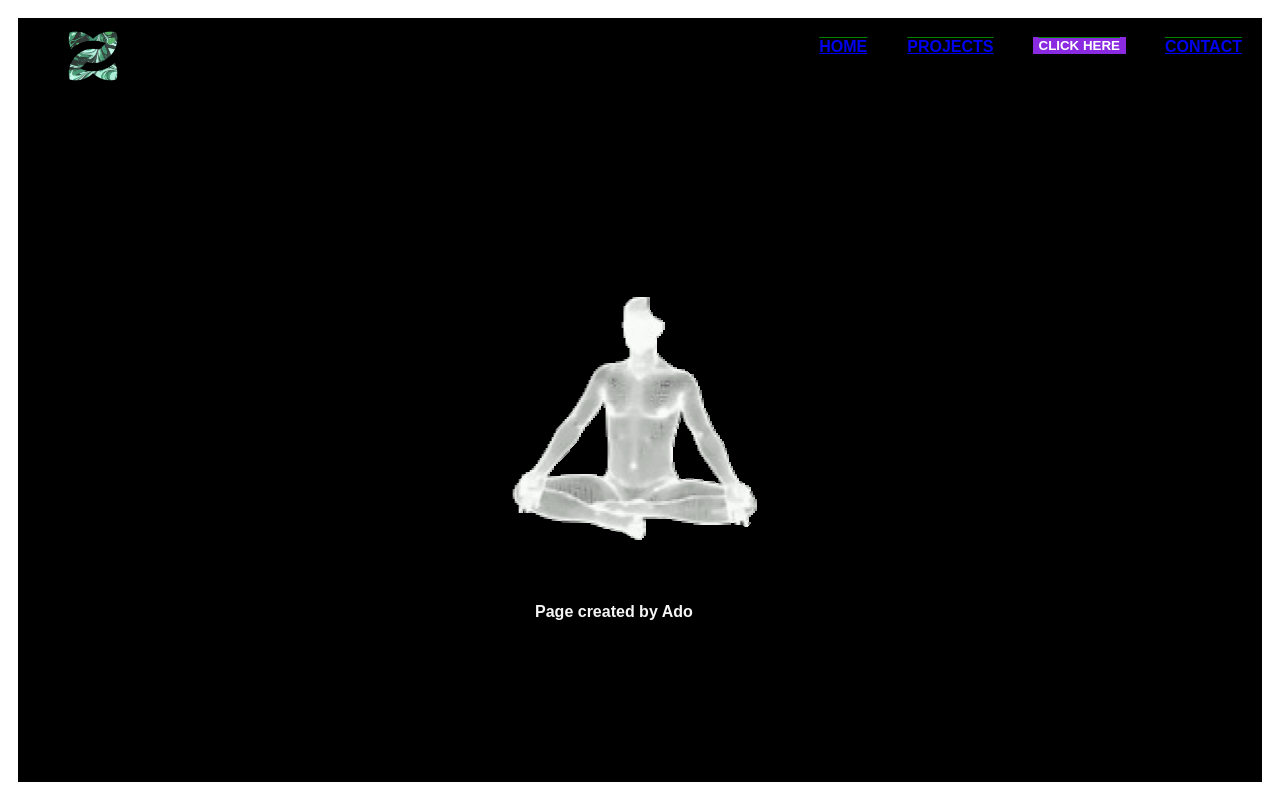
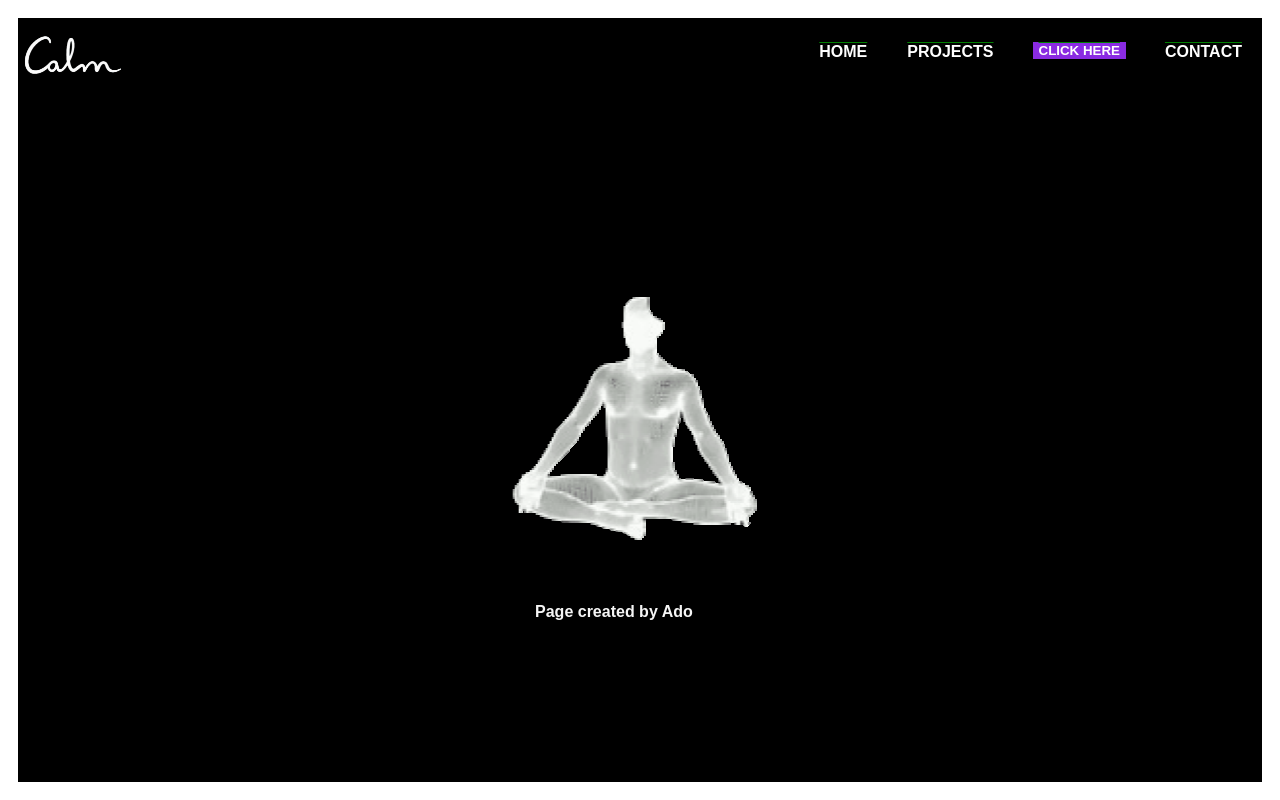
Before and after one commit to adocodes/landingpage, a plain HTML site: page index.html in a window 1280 px wide. Drawn offline with Linux system fonts and the light colour scheme.

Commit message:
fourth commit

```diff
--- a/index.html
+++ b/index.html
@@ -7,17 +7,17 @@
     <title>Landing Page</title>
 </head>
 <body>
-    <div class="logo"><img src="./zen.PNG" alt="logo"> </div>
+    <div class="logo"><img src="./calming.PNG" alt="logo"> </div>
 
     <main>
         <ul>
             <ul>
-                <li><a href="#">CONTACT</a></li>
+                <li><a style="color:white; href="#">CONTACT</a></li>
                 <li><input type=button onClick="parent.open('https://www.zenprogrammer.org/en/10-rules-of-a-zen-programmer.html')"
                     value='CLICK HERE' class="button" >
 
-                <li><a href="#">PROJECTS</a></li>
-                <li><a href="#">HOME</a></li>
+                <li><a style="color:white;  href="#">PROJECTS</a></li>
+                <li><a style="color:white;  href="#">HOME</a></li>
               </ul>
         </ul>
     </main>
--- a/styles.css
+++ b/styles.css
@@ -33,7 +33,7 @@ body {
  ul li{
   display: flex;
   padding: 20px;
-  padding-top: 20px;
+  padding-top: 25px;
   float: right;
   list-style-type: none;
   text-decoration: underline;
@@ -70,9 +70,11 @@ body {
 .logo img  {
   position: absolute;
    width: 130px;
-  top: 7px;
-  padding-bottom: 50px;
-  padding-left: 10px;
+  top: 0px;
+  margin: -10px;
+
+  padding-bottom: px;
+  padding-left: -6px;
 
 }
 
```
Also changed, not shown: calming.PNG (added).
